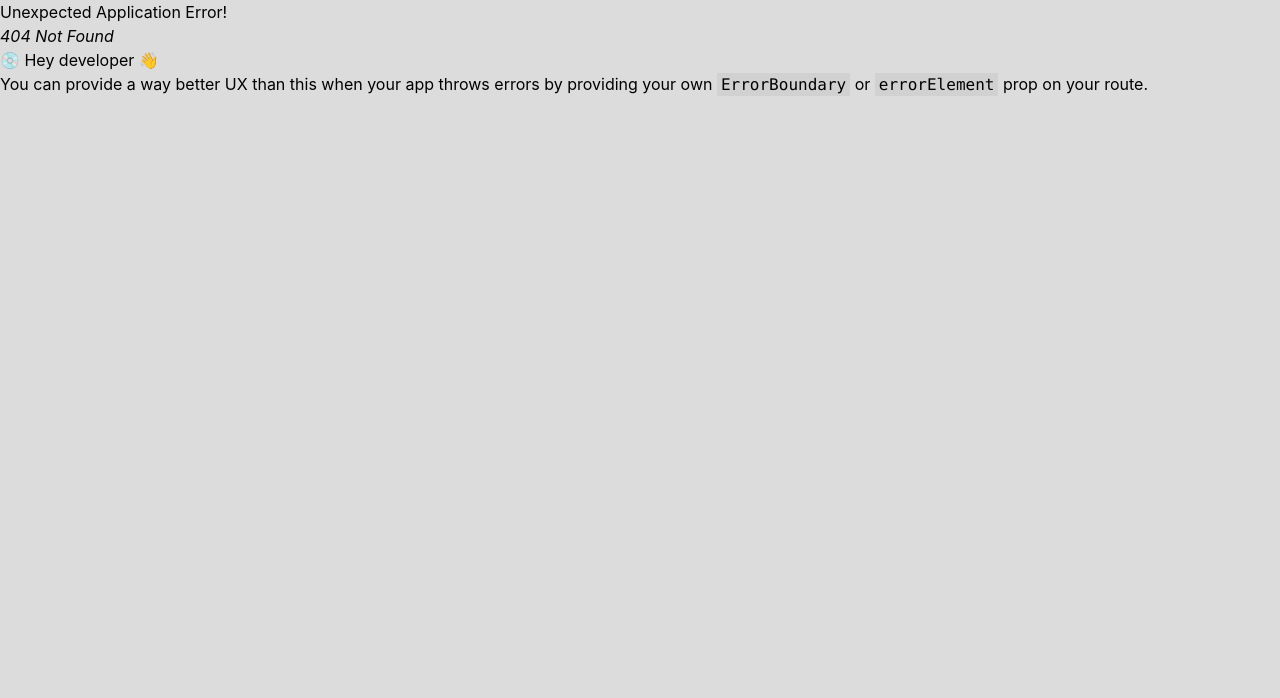
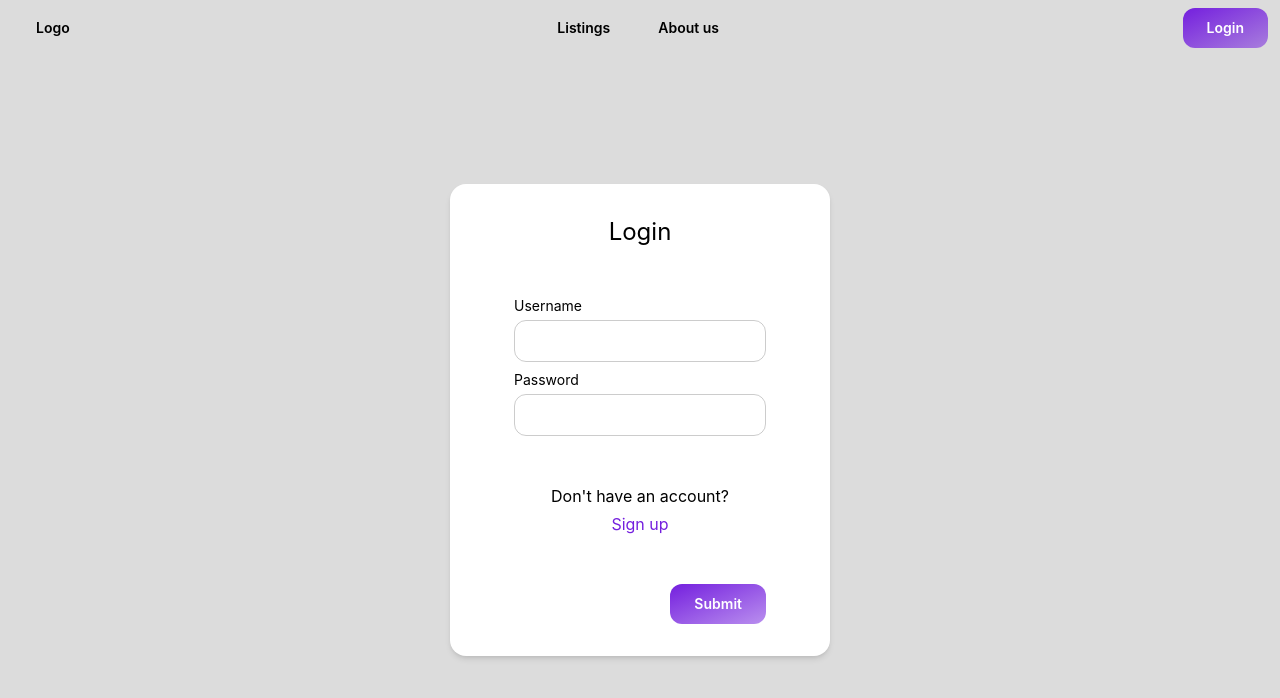
Before and after one commit to MihailDimitrov1235/online-tech-marketplace, a React (Vite) app in the folder client/: page /login in a window 1280 px wide. Before the commit this address had no page. Shown: the top 698 px of the page. Built offline with nearby package versions, Linux system fonts and the light colour scheme.

Commit message:
added a login page

```diff
--- a/client/src/components/Button.tsx
+++ b/client/src/components/Button.tsx
@@ -9,6 +9,7 @@ type ButtonProps = {
   disabled?: boolean;
   children: ReactNode;
   className?: string;
+  onClick?: () => void;
 }
 
 const base =
@@ -33,12 +34,14 @@ export const Button = ({
   disabled = false,
   children,
   className = "",
+  onClick,
   ...props
 }: ButtonProps) => {
   return (
     <button
       className={`${base} ${sizes[size]} ${variants[variant]} ${className}`}
       disabled={disabled}
+      onClick={onClick}
       {...props}
     >
       {children}
--- /dev/null
+++ b/client/src/components/Card.tsx
@@ -0,0 +1,60 @@
+type CardVariant = "default" | "outlined";
+type CardSize = "sm" | "md" | "lg";
+
+type CardProps = {
+  children: React.ReactNode;
+  variant?: CardVariant;
+  size?: CardSize;
+  className?: string;
+  onClick?: () => void;
+}
+
+const variantStyles: Record<CardVariant, string> = {
+  default:
+    "bg-white shadow-md",
+  outlined:
+    "bg-white border border-neutral hover:border-gray-400 transition-colors duration-300",
+};
+
+const sizeStyles: Record<CardSize, string> = {
+  sm: "p-4 rounded-lg",
+  md: "p-6 rounded-xl",
+  lg: "px-16 py-8 rounded-2xl",
+};
+
+export const Card: React.FC<CardProps> = ({
+  children,
+  variant = "default",
+  size = "md",
+  className = "",
+  onClick,
+}) => {
+  const baseStyles = "relative flex w-fit";
+  const interactiveStyles = onClick
+    ? "cursor-pointer select-none active:scale-[0.98] transition-transform"
+    : "";
+
+  return (
+    <div
+      className={[
+        baseStyles,
+        variantStyles[variant],
+        sizeStyles[size],
+        interactiveStyles,
+        className,
+      ]
+        .filter(Boolean)
+        .join(" ")}
+      onClick={onClick}
+      role={onClick ? "button" : undefined}
+      tabIndex={onClick ? 0 : undefined}
+      onKeyDown={
+        onClick
+          ? (e) => (e.key === "Enter" || e.key === " ") && onClick
+          : undefined
+      }
+    >
+      {children}
+    </div>
+  );
+};
--- /dev/null
+++ b/client/src/components/Textfield.tsx
@@ -0,0 +1,139 @@
+import { useState, useId } from "react";
+
+type TextFieldVariant = "default" | "underline";
+type TextFieldSize = "sm" | "md" | "lg";
+
+type TextFieldProps = Omit<React.InputHTMLAttributes<HTMLInputElement>, "size"> & {
+  label?: string;
+  helperText?: string;
+  errorText?: string;
+  leadingIcon?: React.ReactNode;
+  trailingIcon?: React.ReactNode;
+  variant?: TextFieldVariant;
+  size?: TextFieldSize;
+  fullWidth?: boolean;
+  className?: string;
+};
+
+const variantStyles: Record<
+  TextFieldVariant,
+  { wrapper: string; input: string; focused: string; error: string }
+> = {
+  default: {
+    wrapper:
+      "bg-transparent border-1 border-contrast/20 rounded-xl hover:border-contrast/50 transition-colors duration-200",
+    input: "bg-transparent",
+    focused: "ring-0 border-contrast/80",
+    error: "border-red-400 hover:border-red-500",
+  },
+  underline: {
+    wrapper:
+      "bg-transparent border-0 border-b-2 border-contrast/20 rounded-none hover:border-contrast/50 transition-colors duration-200",
+    input: "bg-transparent",
+    focused: "ring-0 border-contrast/80",
+    error: "border-red-400 hover:border-red-500",
+  },
+};
+
+const sizeStyles: Record<TextFieldSize, { wrapper: string; input: string; label: string }> = {
+  sm: {
+    wrapper: "px-3 py-1.5",
+    input: "text-sm",
+    label: "text-xs",
+  },
+  md: {
+    wrapper: "px-4 py-2.5",
+    input: "text-sm",
+    label: "text-sm",
+  },
+  lg: {
+    wrapper: "px-4 py-3.5",
+    input: "text-base",
+    label: "text-sm",
+  },
+};
+
+export const TextField: React.FC<TextFieldProps> = ({
+  label,
+  helperText,
+  errorText,
+  leadingIcon,
+  trailingIcon,
+  variant = "default",
+  size = "md",
+  fullWidth = false,
+  className = "",
+  disabled = false,
+  ...inputProps
+}) => {
+  const [focused, setFocused] = useState(false);
+  const generatedId = useId();
+  const id = inputProps.id ?? generatedId;
+
+  const hasError = Boolean(errorText);
+  const v = variantStyles[variant];
+  const s = sizeStyles[size];
+
+  const wrapperClasses = [
+    "flex items-center gap-2",
+    v.wrapper,
+    s.wrapper,
+    focused ? v.focused : "",
+    hasError ? v.error : "",
+    disabled ? "opacity-50 cursor-not-allowed" : "",
+    className,
+  ]
+    .filter(Boolean)
+    .join(" ");
+
+  const inputClasses = [
+    "flex-1 outline-none text-contrast placeholder-gray-400",
+    s.input,
+    v.input,
+    disabled ? "cursor-not-allowed" : "",
+  ]
+    .filter(Boolean)
+    .join(" ");
+
+  return (
+    <div className={`flex flex-col gap-1 ${fullWidth ? "w-full" : "w-fit"}`}>
+      {label && (
+        <label
+          htmlFor={id}
+          className={`${s.label} ${
+            hasError ? "text-error" : "text-contrast"
+          }`}
+        >
+          {label}
+        </label>
+      )}
+
+      <div className={wrapperClasses}>
+        {leadingIcon && (
+          <span className="text-contrast/50 shrink-0">{leadingIcon}</span>
+        )}
+        <input
+          id={id}
+          disabled={disabled}
+          className={inputClasses}
+          onFocus={() => {setFocused(true)}}
+          onBlur={() => {setFocused(false)}}
+          {...inputProps}
+        />
+        {trailingIcon && (
+          <span className="text-contrast/50 shrink-0">{trailingIcon}</span>
+        )}
+      </div>
+
+      {(helperText ?? errorText) && (
+        <p
+          className={`text-xs ${
+            hasError ? "text-red-500" : "text-contrast/50"
+          }`}
+        >
+          {errorText ?? helperText}
+        </p>
+      )}
+    </div>
+  );
+};
--- a/client/src/components/layout/TopBar.tsx
+++ b/client/src/components/layout/TopBar.tsx
@@ -1,3 +1,4 @@
+import { NavLink } from "react-router"
 import { Button } from "../Button"
 
 export const TopBar = () => {
@@ -8,7 +9,7 @@ export const TopBar = () => {
                 <Button variant="ghost">Listings</Button>
                 <Button variant="ghost">About us</Button>
             </div>
-            <Button>Login</Button>
+            <Button><NavLink to={"/login"}>Login</NavLink></Button>
         </div>
     )
 }
--- a/client/src/index.css
+++ b/client/src/index.css
@@ -5,6 +5,7 @@
   --color-primary-contrast: #FFFFFF;
   --color-neutral: #dbdbdb;
   --color-contrast: #000;
+  --color-error: #ba3f3f;
 }
 
 body {
--- a/client/src/pages/Home.tsx
+++ b/client/src/pages/Home.tsx
@@ -9,7 +9,7 @@ export default function Home() {
         <p className="mt-8 text-lg font-medium text-pretty text-contrast/60 sm:text-xl/8">Browse thousands of tools and hardware essentials with expert guidance and fast delivery straight to your door</p>
         <div className="mt-10 flex items-center justify-center gap-x-6">
             <Button>Products</Button>
-            <Button variant="ghost">Learn more <span aria-hidden="true">→</span></Button>
+            <Button variant="ghost">Learn more →</Button>
         </div>
       </div>
     </div>
--- /dev/null
+++ b/client/src/pages/Login.tsx
@@ -0,0 +1,31 @@
+import { NavLink } from "react-router";
+import { Button } from "../components/Button";
+import { Card } from "../components/Card";
+import { TextField } from "../components/Textfield";
+import { useState } from "react";
+
+export default function Login() {
+
+  const [username, setUsername] = useState("");
+  const [password, setPassword] = useState("");
+  const handleSubmit = () => {
+    console.log(username)
+    console.log(password)
+  }
+  return (
+    <Card size="lg" className="flex flex-col gap-12 items-center mx-auto mt-32">
+        <div className="text-2xl">Login</div>
+
+        <div className="flex flex-col gap-2">
+          <TextField label="Username" value={username} onChange={(e) => {setUsername(e.target.value)}}/>
+          <TextField label="Password" type="password" value={password} onChange={(e) => {setPassword(e.target.value)}}/>
+        </div>
+        <div className="flex flex-col items-center gap-1">
+          <p>Don't have an account? </p>
+          <NavLink className={"text-primary hover:underline"} to={"/signup"}>Sign up</NavLink>
+        </div>
+
+        <Button className="ml-auto" onClick={handleSubmit}>Submit</Button>
+    </Card>
+  )
+}
--- a/client/src/router.tsx
+++ b/client/src/router.tsx
@@ -1,6 +1,7 @@
 import { createBrowserRouter } from "react-router";
 import Layout from "./components/layout";
 import Home from "./pages/Home";
+import Login from "./pages/Login";
 
 export const router = createBrowserRouter([
   {
@@ -11,6 +12,10 @@ export const router = createBrowserRouter([
         index: true,
         element: <Home />,
       },
+      {
+        path: 'login',
+        element: <Login />
+      },
     ],
   },
 ]);
```
